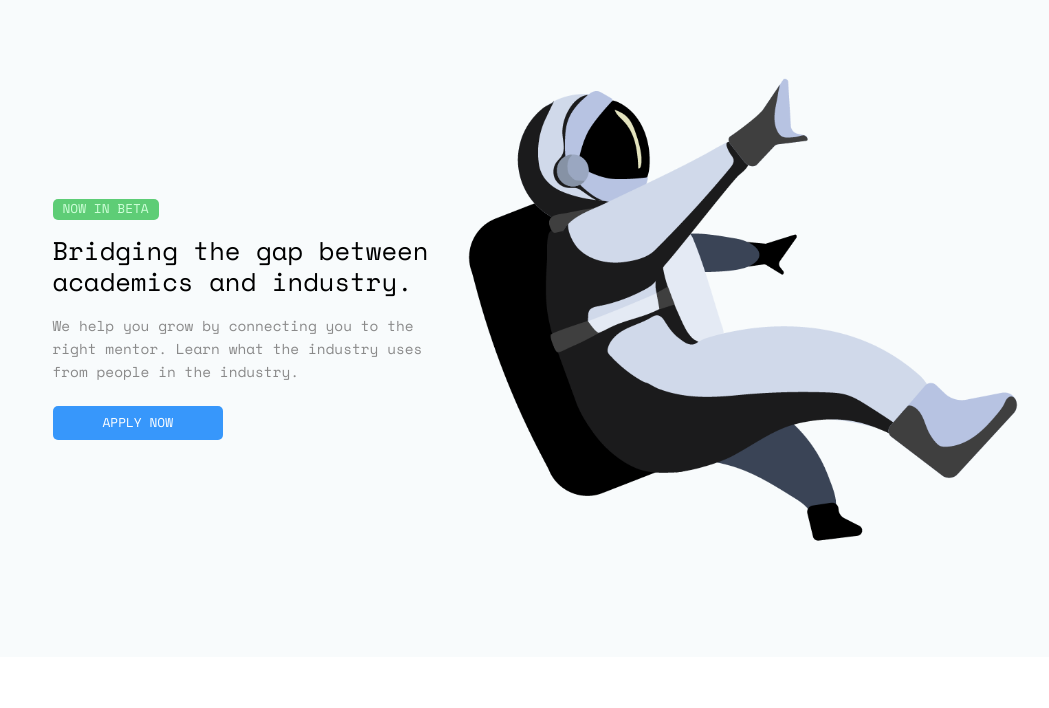
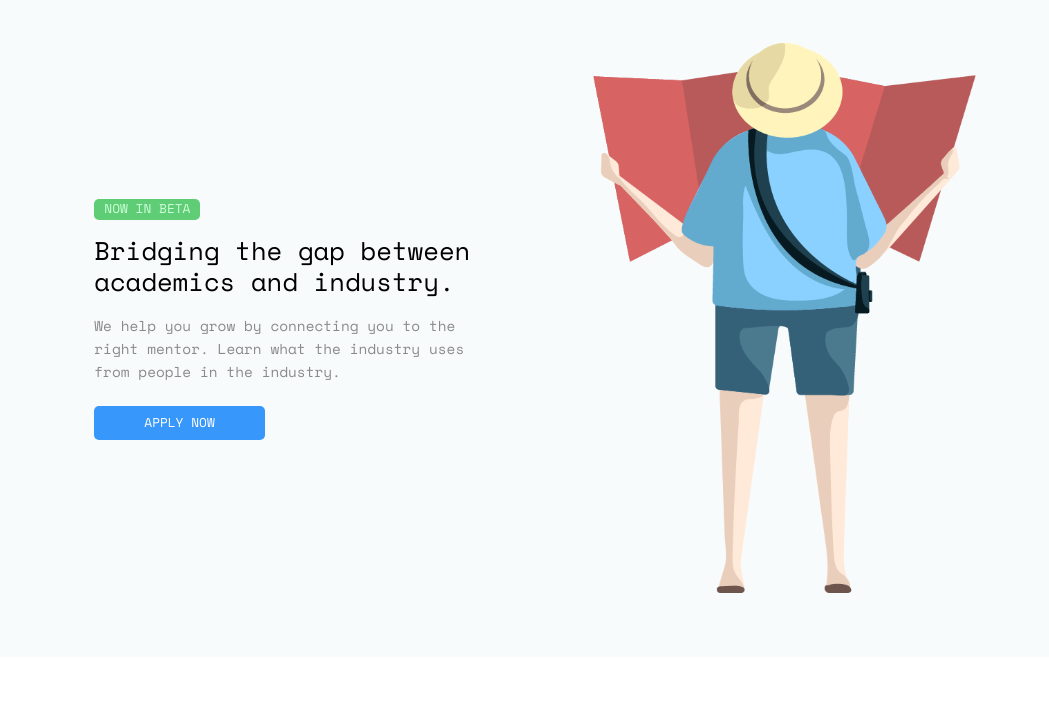
Before and after one commit to mentodev/mentodev.github.io, a website built with Parcel: page src/index.html in a window 1280 px wide. Shown: the part 92-800 px from the top of the page, without its empty margins (110-1159 px from the left). Built offline with nearby package versions, Linux system fonts and the light colour scheme.

Commit message:
change image back
this image makes more sense but need to get the colors to be more like
spaceman

```diff
--- a/src/index.html
+++ b/src/index.html
@@ -42,7 +42,7 @@
             >
           </div>
           <div class="banner-image">
-            <img src="images/spaceman.png" alt="map" />
+            <img src="images/trimmed-map.png" alt="map" />
           </div>
         </div>
       </div>
```
